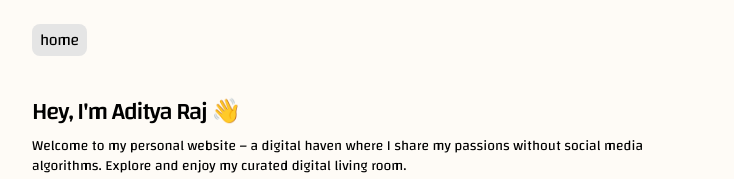
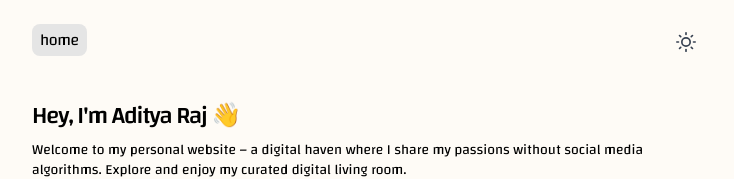
Before and after one commit to adistrim/adistrimdotin, a Next.js app: page / in a window 1280 px wide. Shown: the top 179 px of the page, without its empty margins (272-1006 px from the left). Built offline with nearby package versions, Linux system fonts and the light colour scheme.

Commit message:
Now there's button to toggle between dark and light mode

```diff
--- a/src/app/changelog/page.tsx
+++ b/src/app/changelog/page.tsx
@@ -1,9 +1,6 @@
 "use client";
 import React, { useState, useEffect } from "react";
 import moment from "moment";
-import { Changa } from "next/font/google";
-
-const changa = Changa({ subsets: ["latin"] })
 
 interface Commit {
   sha: string;
@@ -40,7 +37,7 @@ const Changelog: React.FC = () => {
   }, []);
 
   return (
-    <div className={`min-h-screen mb-20 ${changa.className} px-1`}>
+    <div className="min-h-screen mb-20 px-1">
       <h2 className="font-medium text-xl mb-8 tracking-tighter">Changelog</h2>
       {loading ? (
         <p>Loading...</p>
--- a/src/app/components/header.tsx
+++ b/src/app/components/header.tsx
@@ -2,11 +2,14 @@
 import React from 'react';
 import { usePathname } from 'next/navigation';
 import { Changa } from 'next/font/google';
+import { FiSun, FiMoon } from 'react-icons/fi';
+import useTheme from '../hooks/useTheme';
 
 const changa = Changa({ subsets: ["latin"] });
 
 const Header: React.FC = () => {
     const pathname = usePathname();
+    const { theme, toggleTheme } = useTheme();
 
     return (
         <aside className={`mb-10 tracking-tight ${changa.className}`}>
@@ -19,6 +22,14 @@ const Header: React.FC = () => {
                     {/* <div>
                         <a className={`transition-all hover:bg-gray-800 hover:text-neutral-200 flex align-middle relative py-1 px-2 rounded-lg ${pathname === '/changelog' ? 'bg-gray-800 text-neutral-200' : ''}`} href="/changelog">Changelog</a>
                     </div> */}
+                    <div>
+                        <button
+                            className="rounded-full p-2 text-gray-700 dark:text-gray-300 hover:text-gray-900 dark:hover:text-white transition-colors focus:outline-none"
+                            onClick={toggleTheme}
+                        >
+                            {theme === 'dark' ? <FiMoon size={20} /> : <FiSun size={20} />}
+                        </button>
+                    </div>
                 </nav>
             </div>
         </aside>
--- a/src/app/components/projects.tsx
+++ b/src/app/components/projects.tsx
@@ -4,11 +4,11 @@ import projectData from "../data/projects.json";
 export default function Home() {
   return (
     <section className="mt-8">
-      <h1 className="font-medium text-xl mb-4">What I Create</h1>
+      <h1 className="font-medium dark:text-gray-100 text-xl mb-4">What I Create</h1>
       <div className="grid gap-6">
         {projectData.map((project, index) => (
           <div key={index} className="bg-[#FFFBF5] dark:bg-[#191919] shadow-md rounded-lg p-6">
-            <h2 className="font-semibold text-lg mb-2">{project.title}</h2>
+            <h2 className="font-semibold dark:text-gray-100 text-lg mb-2">{project.title}</h2>
             <p className="text-gray-600 dark:text-gray-400 mb-4">{project.description}</p>
             <div className="flex justify-between items-center">
               <a
--- a/src/app/globals.css
+++ b/src/app/globals.css
@@ -4,33 +4,3 @@
 
 
 @import url('https://fonts.googleapis.com/css2?family=Montserrat:wght@300&display=swap');
-
-:root {
-  --foreground-rgb: 0, 0, 0;
-  --background-start-rgb: 254,251,246;
-  --background-end-rgb: 254,251,246;
-}
-
-@media (prefers-color-scheme: dark) {
-  :root {
-    --foreground-rgb: 255, 255, 255;
-    --background-start-rgb: 17, 16, 16;
-    --background-end-rgb: 17, 16, 16;
-  }
-}
-
-body {
-  color: rgb(var(--foreground-rgb));
-  background: linear-gradient(
-      to bottom,
-      transparent,
-      rgb(var(--background-end-rgb))
-    )
-    rgb(var(--background-start-rgb));
-}
-
-@layer utilities {
-  .text-balance {
-    text-wrap: balance;
-  }
-}
--- /dev/null
+++ b/src/app/hooks/useTheme.ts
@@ -0,0 +1,34 @@
+"use client";
+import { useState, useEffect } from 'react';
+
+export enum Theme {
+    Light = 'light',
+    Dark = 'dark',
+}
+
+const useTheme = () => {
+    const [theme, setTheme] = useState(Theme.Light);
+
+    const toggleTheme = () => {
+        setTheme((prevTheme) => (prevTheme === Theme.Light ? Theme.Dark : Theme.Light));
+    };
+
+    useEffect(() => {
+        const currentTheme = localStorage.getItem('theme');
+        if (currentTheme) {
+            setTheme(currentTheme as Theme);
+        } else {
+            const prefersDarkMode = window.matchMedia && window.matchMedia('(prefers-color-scheme: dark)').matches;
+            setTheme(prefersDarkMode ? Theme.Dark : Theme.Light);
+        }
+    }, []);
+
+    useEffect(() => {
+        document.documentElement.className = theme === Theme.Dark ? 'dark' : '';
+        localStorage.setItem('theme', theme);
+    }, [theme]);
+
+    return { theme, toggleTheme };
+};
+
+export default useTheme;
--- a/src/app/layout.tsx
+++ b/src/app/layout.tsx
@@ -2,6 +2,10 @@ import type { Metadata } from 'next'
 import Header from './components/header'
 import Footer from './components/footer'
 import './globals.css'
+import React from "react";
+import { Changa } from "next/font/google";
+
+const changa = Changa({ subsets: ["latin"] })
 
 export const metadata: Metadata = {
   title: 'Aditya Raj',
@@ -22,8 +26,8 @@ export default function RootLayout({
         <meta charSet="utf-8" />
         <meta name="viewport" content="width=device-width, initial-scale=1" />
       </head>
-      <body>
-        <main className='font-mons antialiased max-w-2xl mx-4 mt-4 sm:mx-auto'>
+      <body className="bg-[#fefbf6] dark:bg-[#111010]">
+        <main className={`${changa.className} antialiasing max-w-2xl mx-4 mt-4 sm:mx-auto`}>
           <div className='flex-auto min-w-0 mt-6 flex flex-col'>
             <Header />
             {children}
--- a/src/app/page.tsx
+++ b/src/app/page.tsx
@@ -1,15 +1,12 @@
 import recommendationsData from "./data/recommendations.json";
 import RecommendationCard from "./components/linkedin";
 import Projects from "./components/projects";
-import { Changa } from "next/font/google";
-
-const changa = Changa({ subsets: ["latin"] })
 
 export default function Home() {
   return (
-    <div className={`${changa.className} min-h-screen`}>
+    <div className="min-h-screen">
       <section>
-        <h1 className="font-medium text-2xl mb-2 tracking-tighter">
+        <h1 className="font-medium dark:text-gray-100 text-2xl mb-2 tracking-tighter">
           Hey, I'm Aditya Raj 👋
         </h1>
         <p className="prose prose-neutral dark:prose-invert text-sm dark:text-gray-300">
@@ -18,7 +15,7 @@ export default function Home() {
           digital living room.
         </p>
         <br />
-        <h1 className="font-medium my-2 text-xl tracking-tighter">
+        <h1 className="font-medium dark:text-gray-100 my-2 text-xl tracking-tighter">
           About me? 🤔
         </h1>
         <p className="prose prose-neutral dark:prose-invert dark:text-gray-300">
@@ -29,7 +26,7 @@ export default function Home() {
       <Projects />
       </div>
       <div className="my-10">
-        <h1 className="font-medium mt-4 text-xl mb-4 tracking-tighter">Recommendations</h1>
+        <h1 className="font-medium dark:text-gray-100 mt-4 text-xl mb-4 tracking-tighter">Recommendations</h1>
         {recommendationsData.map((recommendation: any) => (
           <RecommendationCard
             key={recommendation.id}
--- a/tailwind.config.ts
+++ b/tailwind.config.ts
@@ -1,6 +1,7 @@
 import type { Config } from 'tailwindcss'
 
 const config: Config = {
+  darkMode: 'class',
   content: [
     './src/pages/**/*.{js,ts,jsx,tsx,mdx}',
     './src/components/**/*.{js,ts,jsx,tsx,mdx}',
@@ -8,9 +9,6 @@ const config: Config = {
   ],
   theme: {
     extend: {
-      fontFamily: {
-        mons: ['Montserrat', 'sans-serif']
-      },
       backgroundImage: {
         'gradient-radial': 'radial-gradient(var(--tw-gradient-stops))',
         'gradient-conic':
```
Also changed, not shown: 1 other file (tests, documents, lock files or other folders).
